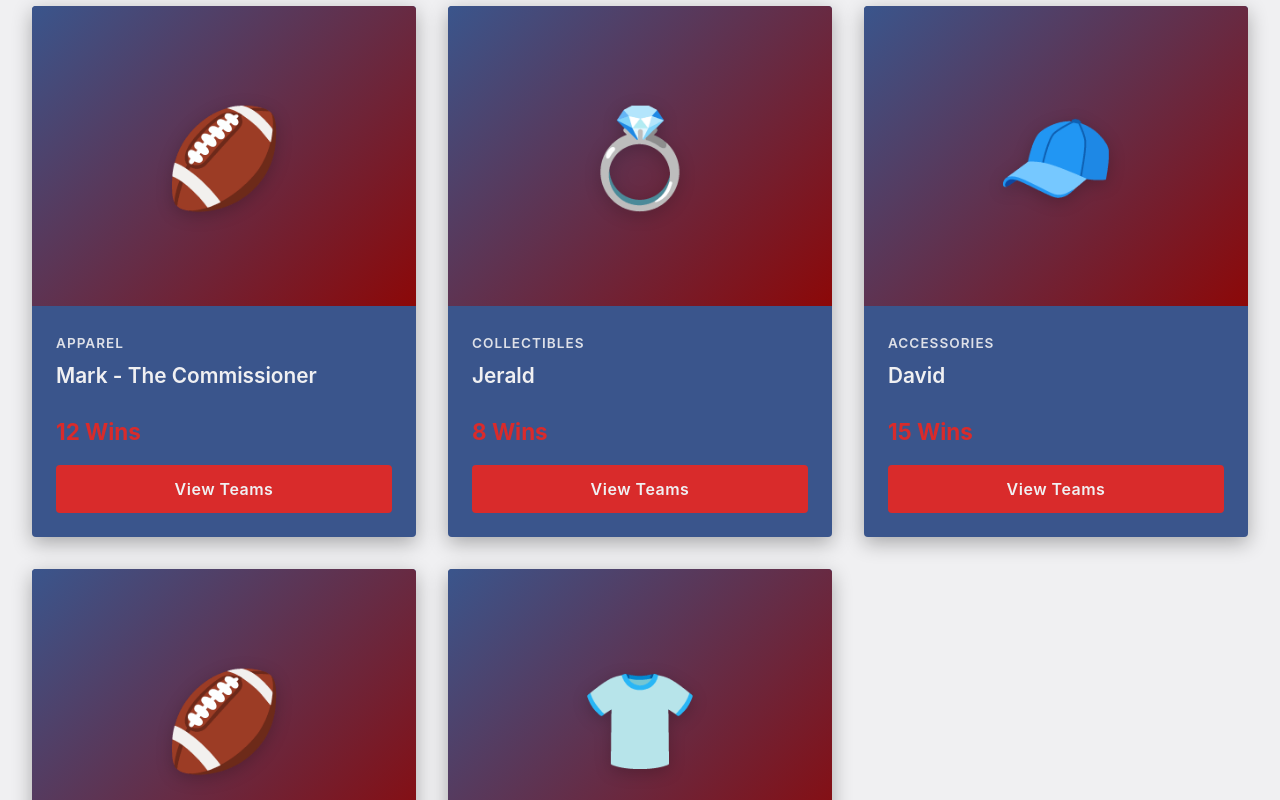
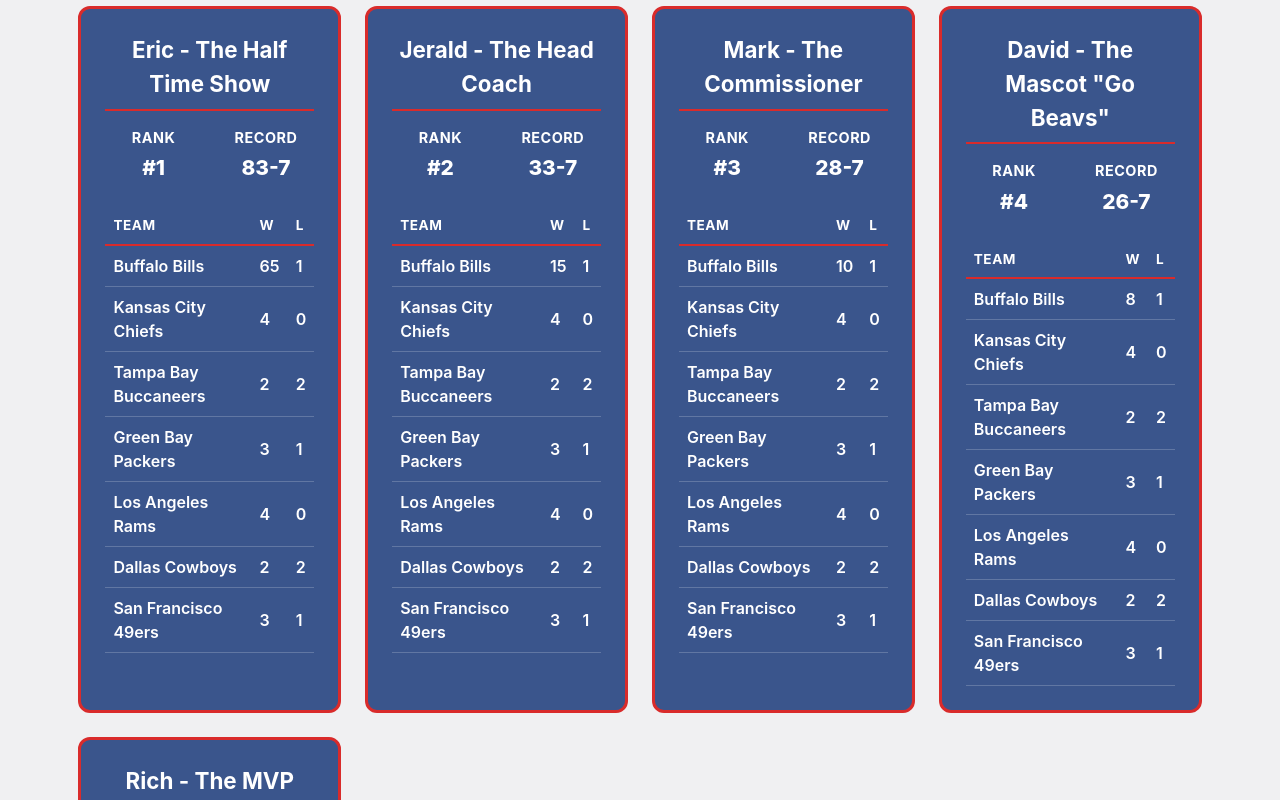
Before and after one commit to Bre-Wonder/touchdownTreasury, a React (Vite) app: page / in a window 1280 px wide. Shown: the part 880-1680 px from the top of the page. Built offline with nearby package versions, Linux system fonts and the light colour scheme.

Commit message:
completely changed styles and grid of cards for players

```diff
--- a/src/components/ProductGrid.css
+++ b/src/components/ProductGrid.css
@@ -4,8 +4,9 @@
 }
 
 .product-container {
-  max-width: 1400px;
+  max-width: 95%;
   margin: 0 auto;
+  padding: 0 1rem;
 }
 
 .section-header {
@@ -28,124 +29,135 @@
 
 .product-grid {
   display: grid;
-  grid-template-columns: repeat(auto-fit, minmax(300px, 1fr));
-  gap: 2rem;
+  grid-template-columns: repeat(5, 1fr);
+  gap: 1.5rem;
   margin-bottom: 3rem;
+  justify-items: stretch;
+  width: 100%;
 }
 
 .product-card {
-  background-color: #3A558C;
-  border-radius: 4px;
-  overflow: hidden;
-  box-shadow: 0 6px 20px rgba(0, 0, 0, 0.3);
-  transition: transform 0.3s ease, box-shadow 0.3s ease;
+  background-color: var(--color-blue);
+  border: 3px solid var(--color-bright-red);
+  border-radius: 12px;
+  padding: 1.5rem;
+  backdrop-filter: blur(10px);
+  transition: transform 0.3s ease, box-shadow 0.3s ease, border-color 0.3s ease;
   cursor: pointer;
+  width: 100%;
 }
 
 .product-card:hover {
-  transform: translateY(-8px);
-  box-shadow: 0 10px 30px rgba(0, 0, 0, 0.4);
+  background-color: var(--color-dark-red);
+  transform: translateY(-3px);
+  box-shadow: 0 8px 25px rgba(217, 43, 43, 0.5);
+  border-color: var(--color-bright-red);
 }
 
-.product-image {
-  position: relative;
-  height: 300px;
-  background: linear-gradient(135deg, var(--color-blue) 0%, var(--color-red) 100%);
-  display: flex;
-  align-items: center;
-  justify-content: center;
-  overflow: hidden;
+.player-header {
+  margin-bottom: 1rem;
+  padding-bottom: 0.5rem;
+  border-bottom: 2px solid var(--color-bright-red);
+  text-align: center;
 }
 
-.product-icon {
-  font-size: 6rem;
-  filter: drop-shadow(0 4px 8px rgba(0, 0, 0, 0.2));
+.player-name {
+  color: #ffffff;
+  font-size: 1.4rem;
+  margin: 0;
+  font-weight: 700;
 }
 
-.product-overlay {
-  position: absolute;
-  top: 0;
-  left: 0;
-  right: 0;
-  bottom: 0;
-  background-color: rgba(89, 2, 2, 0.9);
-  display: flex;
-  align-items: center;
-  justify-content: center;
-  opacity: 0;
-  transition: opacity 0.3s ease;
+.player-status {
+  padding: 0.25rem 0.75rem;
+  border-radius: 20px;
+  font-size: 0.8rem;
+  font-weight: bold;
+  text-transform: uppercase;
 }
 
-.product-card:hover .product-overlay {
-  opacity: 1;
+.player-status.active {
+  background: rgba(76, 175, 80, 0.2);
+  color: #4caf50;
+  border: 1px solid #4caf50;
 }
 
-.quick-view-btn {
-  padding: 0.75rem 2rem;
-  background-color: var(--color-light);
-  color: var(--color-dark-red);
-  border: none;
-  border-radius: 4px;
-  font-weight: 600;
-  font-size: 1rem;
-  cursor: pointer;
-  transition: all 0.3s ease;
+.player-status.injured {
+  background: rgba(244, 67, 54, 0.2);
+  color: #f44336;
+  border: 1px solid #f44336;
 }
 
-.quick-view-btn:hover {
-  background-color: var(--color-bright-red);
-  color: var(--color-light);
-  transform: scale(1.05);
+.player-status.bench {
+  background: rgba(158, 158, 158, 0.2);
+  color: #9e9e9e;
+  border: 1px solid #9e9e9e;
 }
 
-.product-info {
-  padding: 1.5rem;
+.player-info {
+  display: grid;
+  grid-template-columns: repeat(2, 1fr);
+  gap: 1rem;
+  margin-bottom: 1.5rem;
 }
 
-.product-category {
-  display: inline-block;
-  font-size: 0.85rem;
-  color: var(--color-light);
-  text-transform: uppercase;
-  letter-spacing: 1px;
-  font-weight: 600;
-  margin-bottom: 0.5rem;
-  opacity: 0.9;
+.player-points,
+.player-record {
+  text-align: center;
 }
 
-.product-name {
-  color: var(--color-light);
-  font-size: 1.3rem;
-  font-weight: 600;
-  margin-bottom: 0.75rem;
-  min-height: 2.6rem;
+.points-label,
+.record-label {
+  display: block;
+  color: #ffffff;
+  font-size: 0.9rem;
+  margin-bottom: 0.25rem;
+  text-transform: uppercase;
+  letter-spacing: 0.5px;
+  font-weight: 700;
 }
 
-.product-price {
-  color: var(--color-bright-red);
-  font-size: 1.4rem;
-  font-weight: 700;
-  margin-bottom: 1rem;
+.points-value,
+.record-value {
+  display: block;
+  color: #ffffff;
+  font-size: 1.3rem;
+  font-weight: 800;
 }
 
-.add-to-cart-btn {
-  width: 100%;
-  padding: 0.875rem;
-  background-color: var(--color-bright-red);
-  color: var(--color-light);
-  border: none;
-  border-radius: 4px;
-  font-weight: 600;
-  font-size: 1rem;
-  cursor: pointer;
-  transition: all 0.3s ease;
-  letter-spacing: 0.5px;
+.teams-table {
+  margin-top: 1rem;
 }
 
-.add-to-cart-btn:hover {
-  background-color: var(--color-red);
-  transform: translateY(-2px);
-  box-shadow: 0 4px 12px rgba(217, 43, 43, 0.3);
+.teams-table table {
+  width: 100%;
+  border-collapse: collapse;
+}
+
+.teams-table th,
+.teams-table td {
+  padding: 0.5rem;
+  text-align: left;
+  color: #ffffff;
+  border-bottom: 1px solid rgba(255, 255, 255, 0.2);
+}
+
+.teams-table th {
+  font-weight: 700;
+  font-size: 0.85rem;
+  text-transform: uppercase;
+  letter-spacing: 0.5px;
+  color: #ffffff;
+  border-bottom: 2px solid var(--color-bright-red);
+}
+
+.teams-table td {
+  font-size: 1rem;
+  font-weight: 600;
+}
+
+.teams-table tbody tr:hover {
+  background-color: rgba(217, 43, 43, 0.2);
 }
 
 .view-all-container {
@@ -171,9 +183,23 @@
   box-shadow: 0 6px 20px rgba(0, 0, 0, 0.2);
 }
 
-@media (max-width: 1200px) {
+@media (max-width: 1400px) {
   .product-grid {
-    grid-template-columns: repeat(auto-fit, minmax(280px, 1fr));
+    grid-template-columns: repeat(4, 1fr);
+    gap: 1.5rem;
+  }
+}
+
+@media (max-width: 1100px) {
+  .product-grid {
+    grid-template-columns: repeat(3, 1fr);
+    gap: 1.5rem;
+  }
+}
+
+@media (max-width: 850px) {
+  .product-grid {
+    grid-template-columns: repeat(2, 1fr);
     gap: 1.5rem;
   }
 }
@@ -192,26 +218,42 @@
   }
 
   .product-grid {
-    grid-template-columns: repeat(auto-fit, minmax(250px, 1fr));
+    grid-template-columns: 1fr;
     gap: 1.5rem;
   }
 
-  .product-image {
-    height: 250px;
+  .product-card {
+    max-width: 100%;
   }
 
-  .product-icon {
-    font-size: 5rem;
+  .player-info {
+    grid-template-columns: repeat(2, 1fr);
+    gap: 0.75rem;
+  }
+
+  .teams-table th,
+  .teams-table td {
+    font-size: 0.85rem;
+    padding: 0.4rem;
+  }
+
+  .player-name {
+    font-size: 1.2rem;
+  }
+
+  .points-value,
+  .record-value {
+    font-size: 1.1rem;
+  }
+
+  .points-label,
+  .record-label {
+    font-size: 0.85rem;
   }
 }
 
 @media (max-width: 480px) {
-  .product-grid {
-    grid-template-columns: 1fr;
-    gap: 1.5rem;
-  }
-
-  .product-image {
-    height: 280px;
+  .product-card {
+    padding: 1rem;
   }
 }
--- a/src/components/ProductGrid.tsx
+++ b/src/components/ProductGrid.tsx
@@ -1,110 +1,162 @@
-import React, { useState } from 'react';
+import React from 'react';
 import './ProductGrid.css';
-import TeamsModal from './TeamsModal';
 
-interface Product {
+interface Team {
   id: number;
   name: string;
   wins: number;
-  image: string;
-  category: string;
+  losses: number;
+}
+
+interface Player {
+  id: number;
+  name: string;
+  points: number;
+  teams: Team[];
 }
 
 const ProductGrid: React.FC = () => {
-  const [modalOpen, setModalOpen] = useState(false);
-  const [selectedPlayer, setSelectedPlayer] = useState('');
-  const products: Product[] = [
+  const players: Player[] = [
     {
       id: 1,
       name: 'Mark - The Commissioner',
-      wins: 12,
-      image: '🏈',
-      category: 'Apparel'
+      points: 24.5,
+      teams: [
+        { id: 1, name: 'Buffalo Bills', wins: 10, losses: 1 },
+        { id: 2, name: 'Kansas City Chiefs', wins: 4, losses: 0 },
+        { id: 3, name: 'Tampa Bay Buccaneers', wins: 2, losses: 2 },
+        { id: 4, name: 'Green Bay Packers', wins: 3, losses: 1 },
+        { id: 5, name: 'Los Angeles Rams', wins: 4, losses: 0 },
+        { id: 6, name: 'Dallas Cowboys', wins: 2, losses: 2 },
+        { id: 7, name: 'San Francisco 49ers', wins: 3, losses: 1 }
+      ]
     },
     {
       id: 2,
-      name: 'Jerald',
-      wins: 8,
-      image: '💍',
-      category: 'Collectibles'
+      name: 'Jerald - The Head Coach',
+      points: 18.2,
+      teams: [
+        { id: 1, name: 'Buffalo Bills', wins: 15, losses: 1 },
+        { id: 2, name: 'Kansas City Chiefs', wins: 4, losses: 0 },
+        { id: 3, name: 'Tampa Bay Buccaneers', wins: 2, losses: 2 },
+        { id: 4, name: 'Green Bay Packers', wins: 3, losses: 1 },
+        { id: 5, name: 'Los Angeles Rams', wins: 4, losses: 0 },
+        { id: 6, name: 'Dallas Cowboys', wins: 2, losses: 2 },
+        { id: 7, name: 'San Francisco 49ers', wins: 3, losses: 1 }
+      ]
     },
     {
       id: 3,
-      name: 'David',
-      wins: 15,
-      image: '🧢',
-      category: 'Accessories'
+      name: 'David - The Mascot "Go Beavs"',
+      points: 15.8,
+      teams: [
+        { id: 1, name: 'Buffalo Bills', wins: 8, losses: 1 },
+        { id: 2, name: 'Kansas City Chiefs', wins: 4, losses: 0 },
+        { id: 3, name: 'Tampa Bay Buccaneers', wins: 2, losses: 2 },
+        { id: 4, name: 'Green Bay Packers', wins: 3, losses: 1 },
+        { id: 5, name: 'Los Angeles Rams', wins: 4, losses: 0 },
+        { id: 6, name: 'Dallas Cowboys', wins: 2, losses: 2 },
+        { id: 7, name: 'San Francisco 49ers', wins: 3, losses: 1 }
+      ]
     },
     {
       id: 4,
-      name: 'Rich',
-      wins: 6,
-      image: '🏈',
-      category: 'Collectibles'
+      name: 'Rich - The MVP',
+      points: 12.3,
+      teams: [
+        { id: 1, name: 'Buffalo Bills', wins: 7, losses: 1 },
+        { id: 2, name: 'Kansas City Chiefs', wins: 4, losses: 0 },
+        { id: 3, name: 'Tampa Bay Buccaneers', wins: 2, losses: 2 },
+        { id: 4, name: 'Green Bay Packers', wins: 3, losses: 1 },
+        { id: 5, name: 'Los Angeles Rams', wins: 4, losses: 0 },
+        { id: 6, name: 'Dallas Cowboys', wins: 2, losses: 2 },
+        { id: 7, name: 'San Francisco 49ers', wins: 3, losses: 1 }
+      ]
     },
     {
       id: 5,
-      name: 'Eric',
-      wins: 10,
-      image: '👕',
-      category: 'Apparel'
+      name: 'Eric - The Half Time Show',
+      points: 16.7,
+      teams: [
+        { id: 1, name: 'Buffalo Bills', wins: 65, losses: 1 },
+        { id: 2, name: 'Kansas City Chiefs', wins: 4, losses: 0 },
+        { id: 3, name: 'Tampa Bay Buccaneers', wins: 2, losses: 2 },
+        { id: 4, name: 'Green Bay Packers', wins: 3, losses: 1 },
+        { id: 5, name: 'Los Angeles Rams', wins: 4, losses: 0 },
+        { id: 6, name: 'Dallas Cowboys', wins: 2, losses: 2 },
+        { id: 7, name: 'San Francisco 49ers', wins: 3, losses: 1 }
+      ]
     },
   ];
 
-  const handleViewTeams = (playerName: string) => {
-    setSelectedPlayer(playerName);
-    setModalOpen(true);
+  const calculateRecord = (teams: Team[]) => {
+    const totalWins = teams.reduce((sum, team) => sum + team.wins, 0);
+    const totalLosses = teams.reduce((sum, team) => sum + team.losses, 0);
+    return `${totalWins}-${totalLosses}`;
   };
 
-  const closeModal = () => {
-    setModalOpen(false);
-    setSelectedPlayer('');
-  };
+  const sortedPlayers = [...players].sort((a, b) => {
+    const aTotalWins = a.teams.reduce((sum, team) => sum + team.wins, 0);
+    const aTotalLosses = a.teams.reduce((sum, team) => sum + team.losses, 0);
+    const bTotalWins = b.teams.reduce((sum, team) => sum + team.wins, 0);
+    const bTotalLosses = b.teams.reduce((sum, team) => sum + team.losses, 0);
+
+    // Sort by wins (descending)
+    if (bTotalWins !== aTotalWins) {
+      return bTotalWins - aTotalWins;
+    }
+    // If wins are equal, sort by losses (ascending - fewer losses first)
+    return aTotalLosses - bTotalLosses;
+  });
 
   return (
     <section className="product-section" id="products">
       <div className="product-container">
         <div className="section-header">
           <h2>Roster</h2>
-          <p>Take a Look at What Teams Each Player Has</p>
+          <p>Current Active Players</p>
         </div>
 
         <div className="product-grid">
-          {products.map((product) => (
-            <div key={product.id} className="product-card">
-              <div className="product-image">
-                <span className="product-icon">{product.image}</span>
-                <div className="product-overlay">
-                  <button className="quick-view-btn">Quick View</button>
+          {sortedPlayers.map((player, index) => (
+            <div key={player.id} className="product-card">
+              <div className="player-header">
+                <h4 className="player-name">{player.name}</h4>
+              </div>
+              <div className="player-info">
+                <div className="player-points">
+                  <span className="points-label">Rank</span>
+                  <span className="points-value">#{index + 1}</span>
+                </div>
+                <div className="player-record">
+                  <span className="record-label">Record</span>
+                  <span className="record-value">{calculateRecord(player.teams)}</span>
                 </div>
               </div>
-              <div className="product-info">
-                <span className="product-category">{product.category}</span>
-                <h3 className="product-name">{product.name}</h3>
-                <p className="product-price">{product.wins} Wins</p>
-                <button
-                  className="add-to-cart-btn"
-                  onClick={() => handleViewTeams(product.name)}
-                >
-                  View Teams
-                </button>
+              <div className="teams-table">
+                <table>
+                  <thead>
+                    <tr>
+                      <th>Team</th>
+                      <th>W</th>
+                      <th>L</th>
+                    </tr>
+                  </thead>
+                  <tbody>
+                    {player.teams.map((team) => (
+                      <tr key={team.id}>
+                        <td>{team.name}</td>
+                        <td>{team.wins}</td>
+                        <td>{team.losses}</td>
+                      </tr>
+                    ))}
+                  </tbody>
+                </table>
               </div>
             </div>
           ))}
         </div>
-
-        <div className="view-all-container">
-          <a href="#all-products" className="view-all-btn">
-            View All Products
-          </a>
-        </div>
       </div>
-
-      <TeamsModal
-        isOpen={modalOpen}
-        onClose={closeModal}
-        playerName={selectedPlayer}
-      />
     </section>
   );
 };
```
